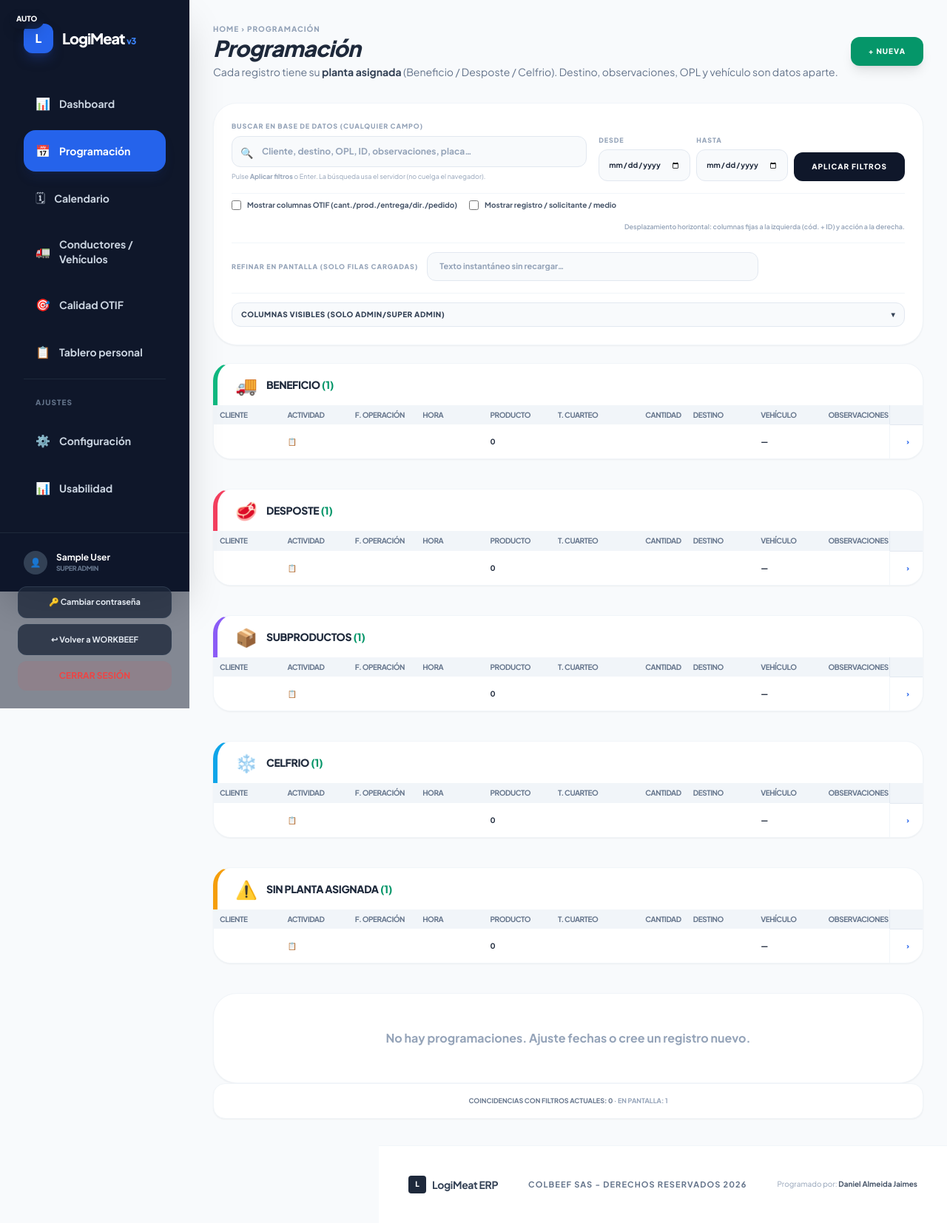
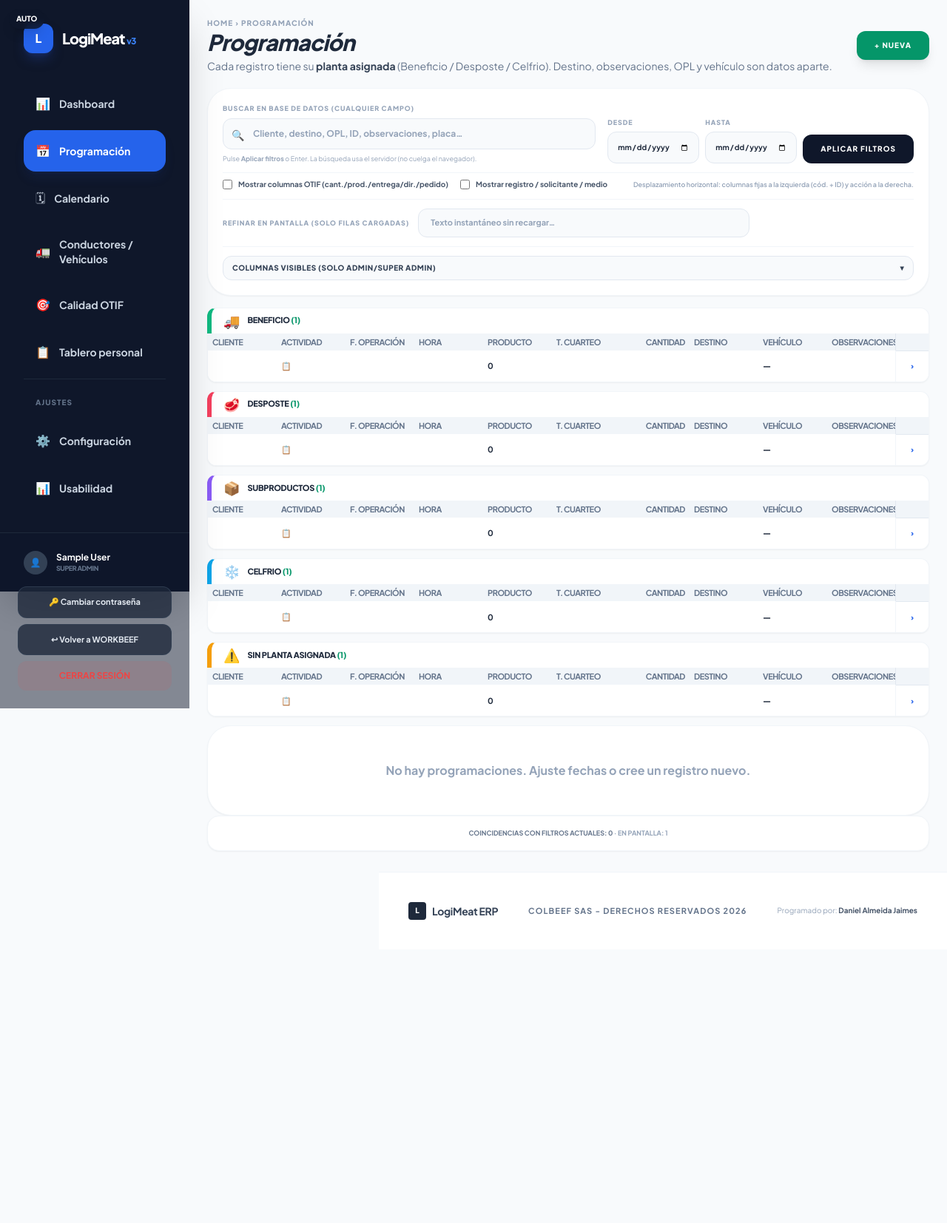
Before and after one commit to analistatic-coder/logimeat, a PHP site: page /programacion.php in a window 1280 px wide. Shown: the whole page at 74% size. After the commit the page ends 1244 px from the top, so only its background shows below. Run offline with PHP 8.4, Linux system fonts and the light colour scheme; the visitor is signed in with stand-in values (Sample User, id 1); data that the repository does not hold is empty; some libraries are stand-ins or nearby versions.

Commit message:
Programación: menos espacio entre plantas y tabla más legible

```diff
--- a/programacion.php
+++ b/programacion.php
@@ -347,7 +347,7 @@ foreach ($ordenGrupo as $gk) {
     <link href="https://fonts.googleapis.com/css2?family=Plus+Jakarta+Sans:wght@400;600;700;800&display=swap" rel="stylesheet">
     <style>
         body { font-family: 'Plus Jakarta Sans', sans-serif; background-color: #f8fafc; overflow-x: hidden; }
-        .compact-table th, .compact-table td { padding: 7px 8px !important; font-size: 10px; line-height: 1.25; }
+        .compact-table th, .compact-table td { padding: 5px 6px !important; font-size: 11px; line-height: 1.2; }
         /* Sticky: esquina sup-izq (cód + ID) y acción derecha */
         .compact-table thead th.sticky-l1 {
             position: sticky; left: 0; top: 0; z-index: 35;
@@ -387,9 +387,9 @@ foreach ($ordenGrupo as $gk) {
         .compact-table tbody tr:hover td { background: #f1f5f9 !important; }
         .prog-scroll-outer {
             position: relative;
-            max-height: min(calc(100vh - 13rem), 920px);
+            max-height: min(calc(100vh - 10rem), 960px);
         }
-        .status-pill { padding: 2px 8px; border-radius: 6px; font-weight: 800; font-size: 8px; }
+        .status-pill { padding: 2px 7px; border-radius: 5px; font-weight: 800; font-size: 9px; }
         .compact-table thead th {
             position: sticky;
             top: 0;
@@ -407,8 +407,8 @@ foreach ($ordenGrupo as $gk) {
 
     <div class="flex-1 flex flex-col ml-64 min-h-screen w-[calc(100%-16rem)] bg-[#f8fafc]">
 
-        <main class="p-8 flex-grow">
-            <div class="flex flex-wrap justify-between items-center gap-4 mb-8">
+        <main class="p-6 flex-grow">
+            <div class="flex flex-wrap justify-between items-center gap-4 mb-5">
                 <div>
                     <p class="text-[10px] font-black text-slate-400 uppercase tracking-widest">Home › Programación</p>
                     <h2 class="text-3xl font-black text-slate-800 tracking-tight italic">Programación</h2>
@@ -431,7 +431,7 @@ foreach ($ordenGrupo as $gk) {
             </div>
             <?php endif; ?>
 
-            <form method="get" action="programacion.php" class="bg-white rounded-[2rem] border border-slate-100 shadow-sm p-6 mb-6 flex flex-col gap-4">
+            <form method="get" action="programacion.php" class="bg-white rounded-[2rem] border border-slate-100 shadow-sm p-5 mb-4 flex flex-col gap-3">
                 <div class="flex flex-wrap items-end justify-between gap-4">
                     <div class="flex-1 min-w-[220px] max-w-xl">
                         <label for="buscar" class="block text-[9px] font-black text-slate-400 uppercase tracking-widest mb-1.5">Buscar en base de datos (cualquier campo)</label>
@@ -511,16 +511,16 @@ foreach ($ordenGrupo as $gk) {
                     default => ['border-l-amber-500', '⚠️'],
                 };
                 ?>
-            <section class="mb-10">
-                <div class="flex items-center gap-3 px-6 py-4 bg-white rounded-t-[1.5rem] border border-slate-100 border-b-0 shadow-sm <?= $borderPlanta ?> border-l-[6px]">
-                    <span class="text-2xl leading-none"><?= $iconPlanta ?></span>
-                    <span class="text-sm font-black uppercase tracking-tight text-slate-800"><?= htmlspecialchars(mb_strtoupper($titulo)) ?> <span class="text-emerald-600">(<?= $cnt ?>)</span></span>
+            <section class="mb-3">
+                <div class="flex items-center gap-2.5 px-4 py-2 bg-white rounded-t-xl border border-slate-100 border-b-0 shadow-sm <?= $borderPlanta ?> border-l-[6px]">
+                    <span class="text-lg leading-none"><?= $iconPlanta ?></span>
+                    <span class="text-[11px] font-black uppercase tracking-tight text-slate-800"><?= htmlspecialchars(mb_strtoupper($titulo)) ?> <span class="text-emerald-600">(<?= $cnt ?>)</span></span>
             </div>
-                <div class="bg-white rounded-b-[1.5rem] border border-slate-100 border-t-0 overflow-hidden shadow-sm">
+                <div class="bg-white rounded-b-xl border border-slate-100 border-t-0 overflow-hidden shadow-sm">
                     <div class="prog-scroll-outer overflow-x-hidden overflow-y-auto">
                         <table class="w-full text-left compact-table prog-table min-w-full table-fixed border-separate border-spacing-0">
                         <thead>
-                                <tr class="text-slate-500 uppercase font-black tracking-tighter border-b border-slate-200 text-[9px]">
+                                <tr class="text-slate-500 uppercase font-black tracking-tighter border-b border-slate-200 text-[10px]">
                                     <th class="whitespace-nowrap sticky-l1 text-center">Cód.</th>
                                     <th class="whitespace-nowrap sticky-l2">ID prog.</th>
                                     <th class="whitespace-nowrap col-meta">F. registro</th>
@@ -558,7 +558,7 @@ foreach ($ordenGrupo as $gk) {
                             <tbody class="divide-y divide-slate-100">
                                 <?php if ($filasG === []): ?>
                                 <tr>
-                                    <td colspan="32" class="text-center text-slate-400 py-10 text-xs font-semibold uppercase tracking-wide">
+                                    <td colspan="32" class="text-center text-slate-400 py-4 text-[11px] font-semibold uppercase tracking-wide">
                                         Sin programación para esta planta. Use <a href="nueva_programacion.php" class="text-violet-600 underline hover:text-violet-800">nueva programación</a> para registrar.
                                     </td>
                                 </tr>
@@ -590,10 +590,10 @@ foreach ($ordenGrupo as $gk) {
                                     <td class="min-w-[220px] max-w-[360px] whitespace-normal break-words font-medium text-slate-800" title="<?= htmlspecialchars((string) ($r['NomCli'] ?? '')) ?>"><?= htmlspecialchars((string) ($r['NomCli'] ?? $r['Cliente'] ?? '')) ?></td>
                                     <td class="text-slate-500"><?= htmlspecialchars((string) ($r['Planta'] !== null && $r['Planta'] !== '' ? (string) $r['Planta'] : '')) ?></td>
                                     <td class="text-slate-600 max-w-[100px] truncate" title="<?= htmlspecialchars((string) ($r['NomPlantaMaestro'] ?? '')) ?>"><?= htmlspecialchars((string) ($r['NomPlantaMaestro'] ?? '')) ?></td>
-                                    <td class="font-black text-[8px] uppercase text-slate-600"><?= htmlspecialchars(programacion_etiqueta_planta_grupo($gFila)) ?></td>
+                                    <td class="font-black text-[9px] uppercase text-slate-600"><?= htmlspecialchars(programacion_etiqueta_planta_grupo($gFila)) ?></td>
                                     <td>
                                         <span class="mr-1"><?= $ic ?></span>
-                                        <span class="<?= $actClass ?> font-black uppercase text-[8px]"><?= htmlspecialchars($nomAct) ?></span>
+                                        <span class="<?= $actClass ?> font-black uppercase text-[9px]"><?= htmlspecialchars($nomAct) ?></span>
                                 </td>
                                     <td class="font-bold text-slate-900 whitespace-nowrap"><?= htmlspecialchars((string) ($r['Fecha_de_Operacion'] ?? '')) ?></td>
                                     <td class="text-slate-600"><?= htmlspecialchars((string) ($r['Hora'] ?? '')) ?></td>
@@ -604,10 +604,10 @@ foreach ($ordenGrupo as $gk) {
                                     <td class="max-w-[100px] truncate text-slate-600" title="<?= htmlspecialchars((string) ($r['NomCiudad'] ?? '')) ?>"><?= htmlspecialchars((string) ($r['NomCiudad'] ?? '')) ?></td>
                                     <td class="max-w-[140px] truncate text-slate-700" title="<?= htmlspecialchars((string) ($r['Destino'] ?? '')) ?>"><?= htmlspecialchars((string) ($r['Destino'] ?? '')) ?></td>
                                     <td class="max-w-[100px] truncate text-slate-600" title="<?= htmlspecialchars((string) ($r['Ubicacion'] ?? '')) ?>"><?= htmlspecialchars((string) ($r['Ubicacion'] ?? '')) ?></td>
-                                    <td class="max-w-[100px] truncate text-slate-600 text-[8px]" title="<?= htmlspecialchars($oplShow) ?>"><?= htmlspecialchars($oplShow) ?></td>
+                                    <td class="max-w-[100px] truncate text-slate-600 text-[9px]" title="<?= htmlspecialchars($oplShow) ?>"><?= htmlspecialchars($oplShow) ?></td>
                                     <td class="max-w-[110px] truncate text-slate-700" title="<?= htmlspecialchars($condShow) ?>"><?= htmlspecialchars($condShow) ?></td>
                                     <td class="font-black text-slate-800 uppercase whitespace-nowrap"><?= htmlspecialchars($vehDisplay !== '' ? $vehDisplay : '—') ?></td>
-                                    <td class="min-w-[360px] max-w-[560px] whitespace-normal break-words text-slate-500 text-[8px]" title="<?= htmlspecialchars((string) ($r['Observaciones'] ?? '')) ?>"><?= htmlspecialchars((string) ($r['Observaciones'] ?? '')) ?></td>
+                                    <td class="min-w-[360px] max-w-[560px] whitespace-normal break-words text-slate-500 text-[10px]" title="<?= htmlspecialchars((string) ($r['Observaciones'] ?? '')) ?>"><?= htmlspecialchars((string) ($r['Observaciones'] ?? '')) ?></td>
                                     <td class="text-slate-500 col-calidad"><?= htmlspecialchars((string) ($r['Cantidad_Correcta'] ?? '')) ?></td>
                                     <td class="text-slate-500 col-calidad"><?= htmlspecialchars((string) ($r['Producto_Correcto'] ?? '')) ?></td>
                                     <td class="text-slate-500 col-calidad"><?= htmlspecialchars((string) ($r['Entrega_a_Tiempo'] ?? '')) ?></td>
```
